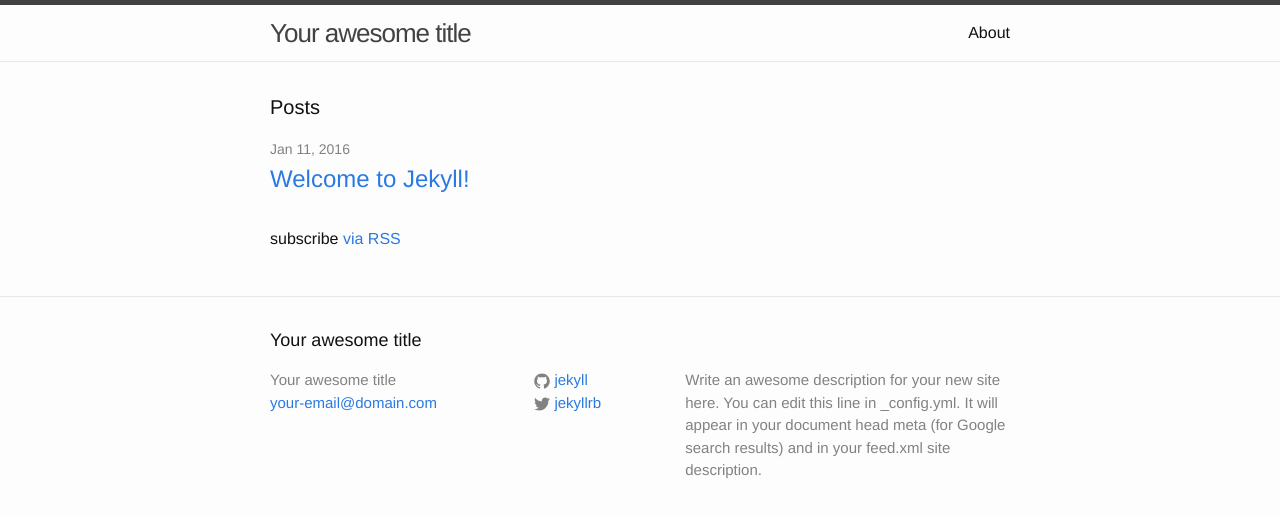
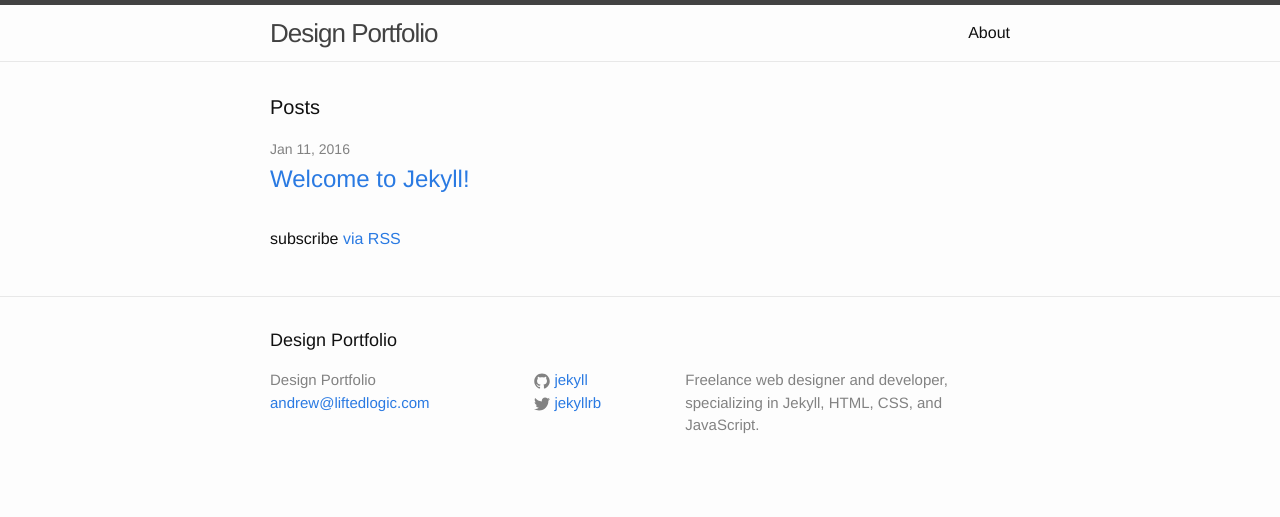
Before and after one commit to llandrew/design-portfolio, a Jekyll site: the page built from index.html, in a window 1280 px wide. Shown: the top 517 px of the page. Built offline with Jekyll 4.4.1, drawn with Linux system fonts in a browser that asks for light colours.

Commit message:
Config settings for site.

```diff
--- a/_config.yml
+++ b/_config.yml
@@ -6,16 +6,28 @@
 # 'jekyll serve'. If you change this file, please restart the server process.
 
 # Site settings
-title: Your awesome title
-email: your-email@domain.com
+title: Design Portfolio
+email: andrew@liftedlogic.com
 description: > # this means to ignore newlines until "baseurl:"
-  Write an awesome description for your new site here. You can edit this
-  line in _config.yml. It will appear in your document head meta (for
-  Google search results) and in your feed.xml site description.
+  Freelance web designer and developer, specializing in Jekyll,
+  HTML, CSS, and JavaScript.
 baseurl: "" # the subpath of your site, e.g. /blog
 url: "http://yourdomain.com" # the base hostname & protocol for your site
 twitter_username: jekyllrb
 github_username:  jekyll
+google_username:  jekyll
+
+permalink: /:categories/:title
+
+links:
+  - title: about
+    url: /about
+  - title: work
+    url: /work
+  - title: articles
+    url: /articles
+  - title: hire me
+    url: /hire-me
 
 # Build settings
 markdown: kramdown
```
